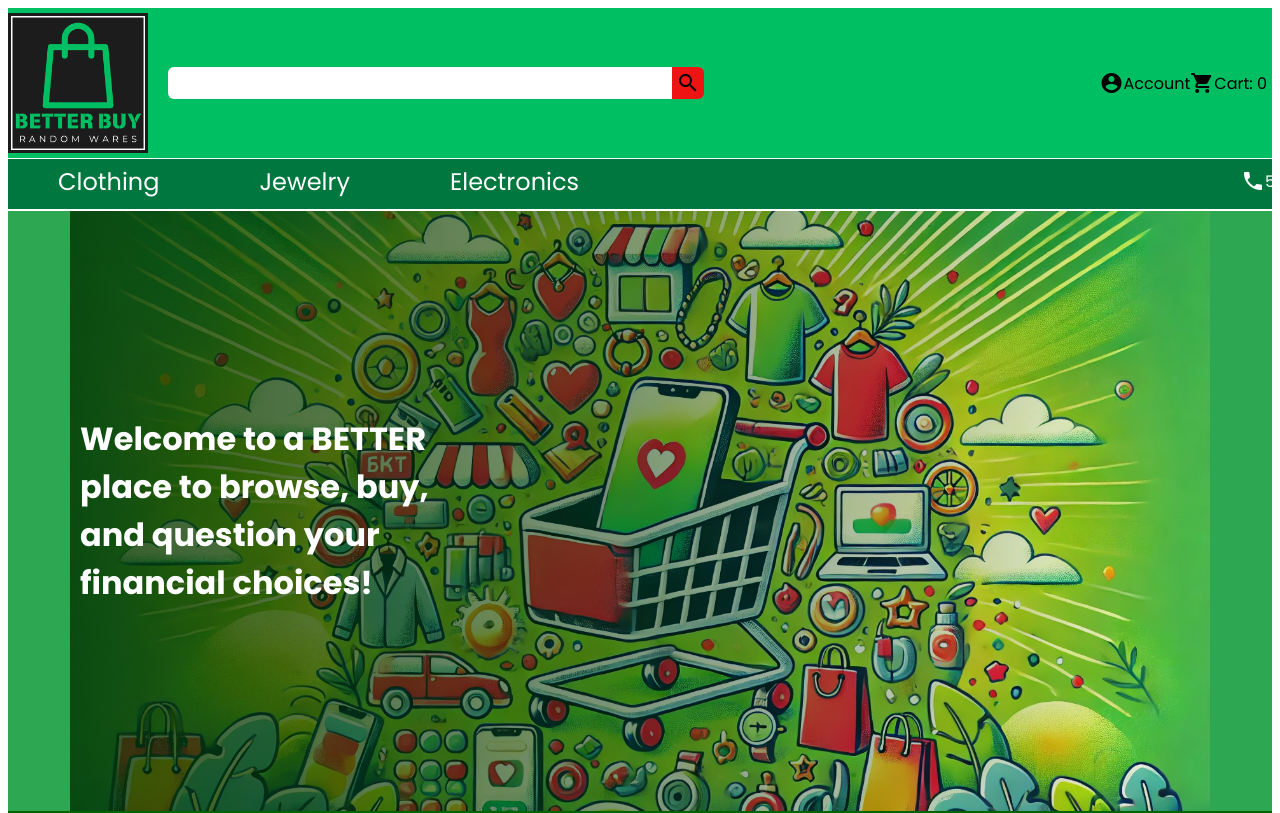
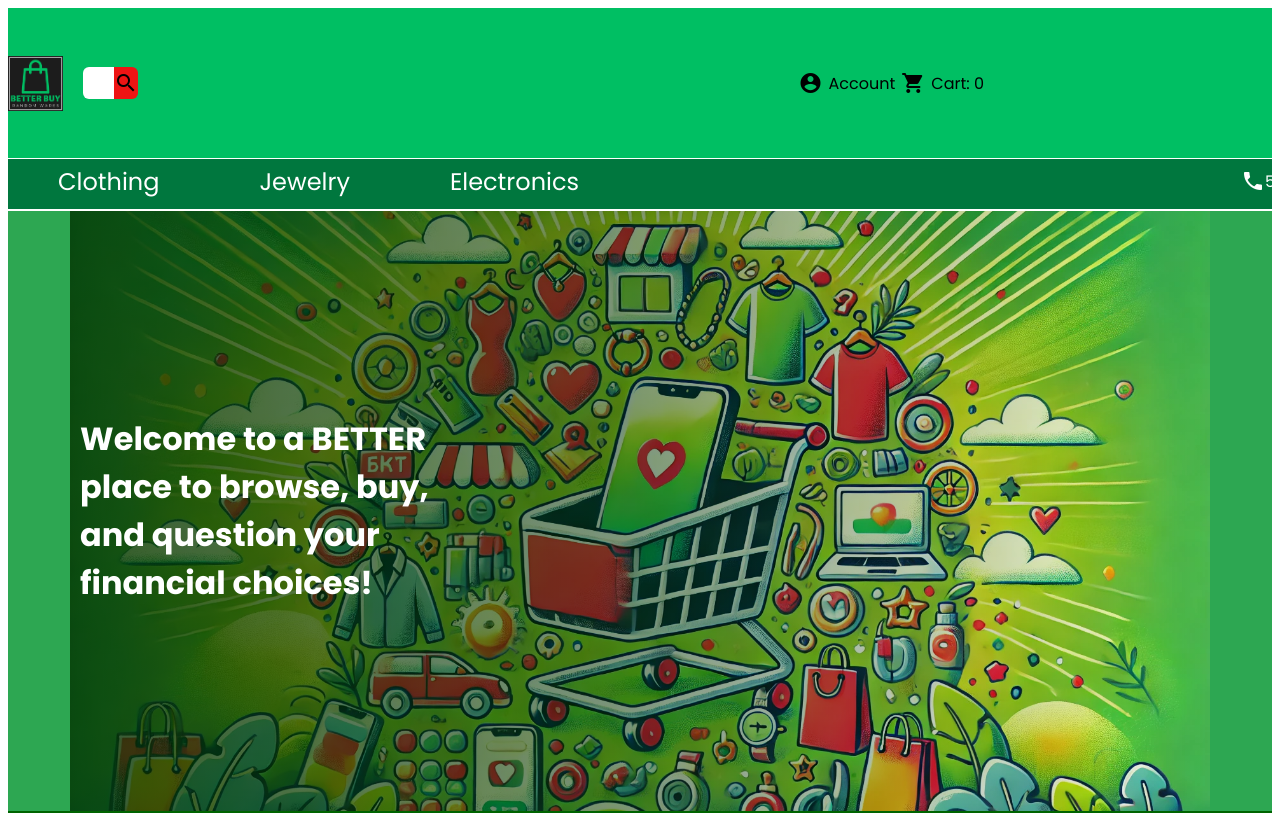
Before and after one commit to hansbuilt/odin-shoppingCart, a React (Vite) app: page / in a window 1280 px wide. Shown: the top 813 px of the page. Built offline with nearby package versions, Linux system fonts and the light colour scheme.

Commit message:
Updated spacing, corrected logo shrinkage

```diff
--- a/src/components/Header.module.css
+++ b/src/components/Header.module.css
@@ -9,31 +9,27 @@
   margin: 0 auto;
   width: 1380px;
 
-  display: flex;
-  justify-content: space-between;
+  display: grid;
+  grid-template-columns: 130px auto 280px;
+
+  /* justify-content: space-between; */
   align-items: center;
 }
 
 .leftSide {
   display: flex;
   align-items: center;
+  height: 100%;
+  width: 150px;
   /* justify-content: space-between; */
-}
-
-.headerLinks {
-  margin: 5px 25px;
-  color: white;
-  text-decoration: none;
-  text-emphasis: bold;
-  font-size: 24px;
 }
 
 .logoContainer {
   display: flex;
   align-items: center;
   justify-content: center;
-  /* height: 125px; */
-  width: 140px;
+  height: 100%;
+  width: auto;
   overflow: hidden;
 }
 
@@ -45,7 +41,14 @@
 
 .rightSide {
   display: flex;
+  align-items: center;
+  justify-content: end;
   margin: 5px;
+  min-width: 200px;
+}
+
+.rightSide > span {
+  margin: 3px;
 }
 
 .searchContainer {
@@ -55,11 +58,13 @@
   justify-content: center;
   align-items: center;
   /* background-color: red; */
+  width: 100%;
 }
 
 .searchBar {
   height: 100%;
-  width: 500px;
+  /* width: 500px; */
+  width: 100%;
   outline: none;
   border-radius: 6px;
   border-top-right-radius: 0;
@@ -79,3 +84,11 @@
   border-top-left-radius: 0;
   border-bottom-left-radius: 0;
 }
+
+.headerLinks {
+  margin: 5px 25px;
+  color: white;
+  text-decoration: none;
+  text-emphasis: bold;
+  font-size: 24px;
+}
```
